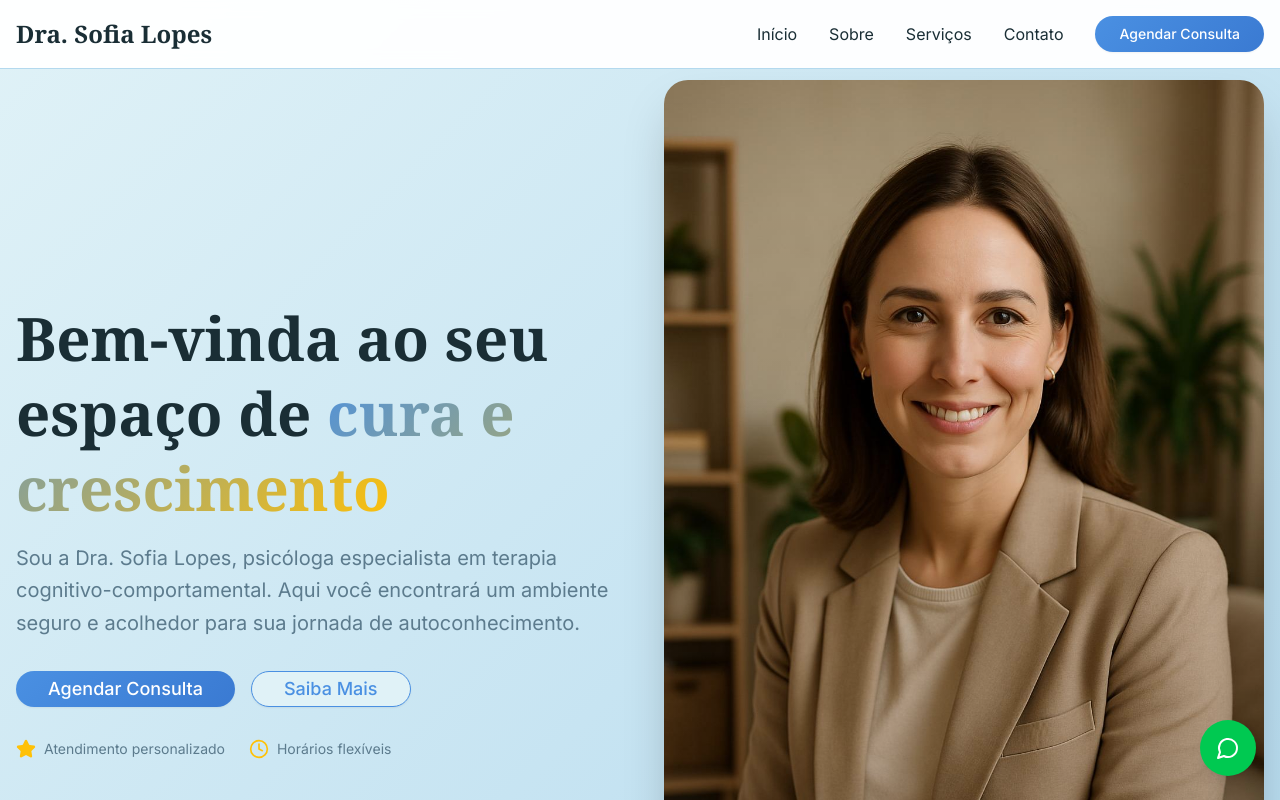
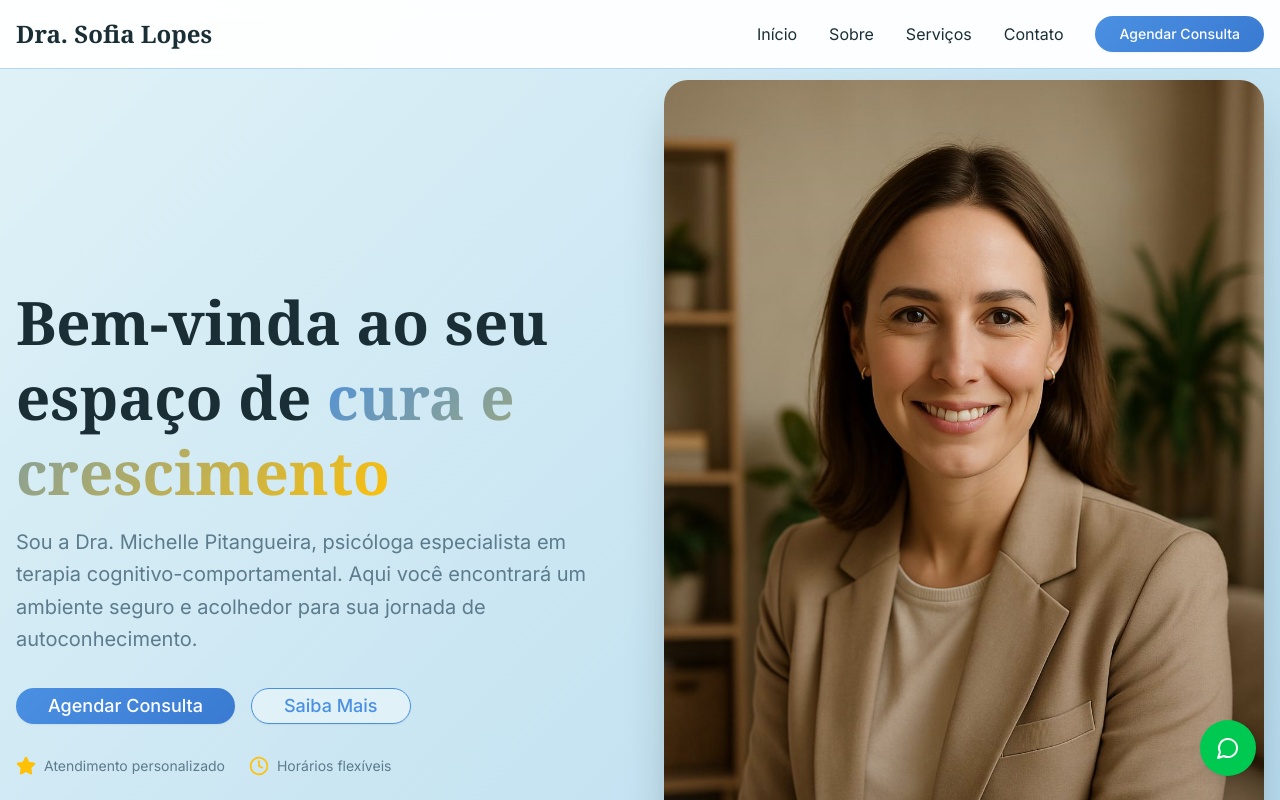
Before and after one commit to andersonandroid/psicologa, a React (Vite) app: page / in a window 1280 px wide. Shown: the top 800 px of the page. Built offline with nearby package versions, Linux system fonts and the light colour scheme.

Commit message:
Atualiza nome da psicóloga para [Novo Nome]

```diff
--- a/index.html
+++ b/index.html
@@ -4,7 +4,7 @@
     <meta charset="UTF-8" />
     <link rel="icon" type="image/x-icon" href="/favicon.ico" />
     <meta name="viewport" content="width=device-width, initial-scale=1.0" />
-    <meta name="description" content="Dra. Sofia Lopes - Psicóloga especialista em terapia cognitivo-comportamental. Agende sua consulta e inicie sua jornada de autoconhecimento e bem-estar." />
+    <meta name="description" content="Dra. Michelle Pitangueira - Psicóloga especialista em terapia cognitivo-comportamental. Agende sua consulta e inicie sua jornada de autoconhecimento e bem-estar." />
     <title>Dra. Sofia Lopes - Psicóloga Especialista | Terapia Online e Presencial</title>
     <link rel="preconnect" href="https://fonts.googleapis.com">
     <link rel="preconnect" href="https://fonts.gstatic.com" crossorigin>
--- a/src/App.jsx
+++ b/src/App.jsx
@@ -97,7 +97,7 @@ function App() {
                   <span className="text-gradient"> cura e crescimento</span>
                 </h1>
                 <p className="text-xl text-muted-foreground leading-relaxed">
-                  Sou a Dra. Sofia Lopes, psicóloga especialista em terapia cognitivo-comportamental.
+                  Sou a Dra. Michelle Pitangueira, psicóloga especialista em terapia cognitivo-comportamental.
                   Aqui você encontrará um ambiente seguro e acolhedor para sua jornada de autoconhecimento.
                 </p>
               </div>
```
Also changed, not shown: 1 other file (tests, documents, lock files or other folders).
